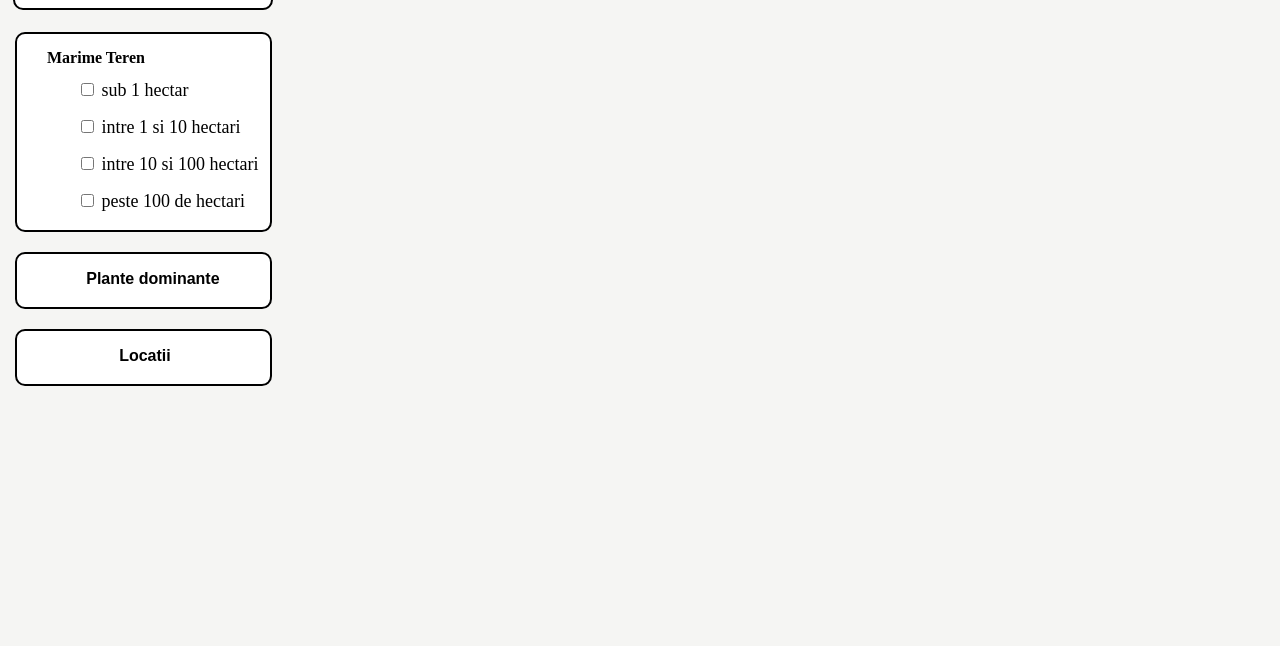
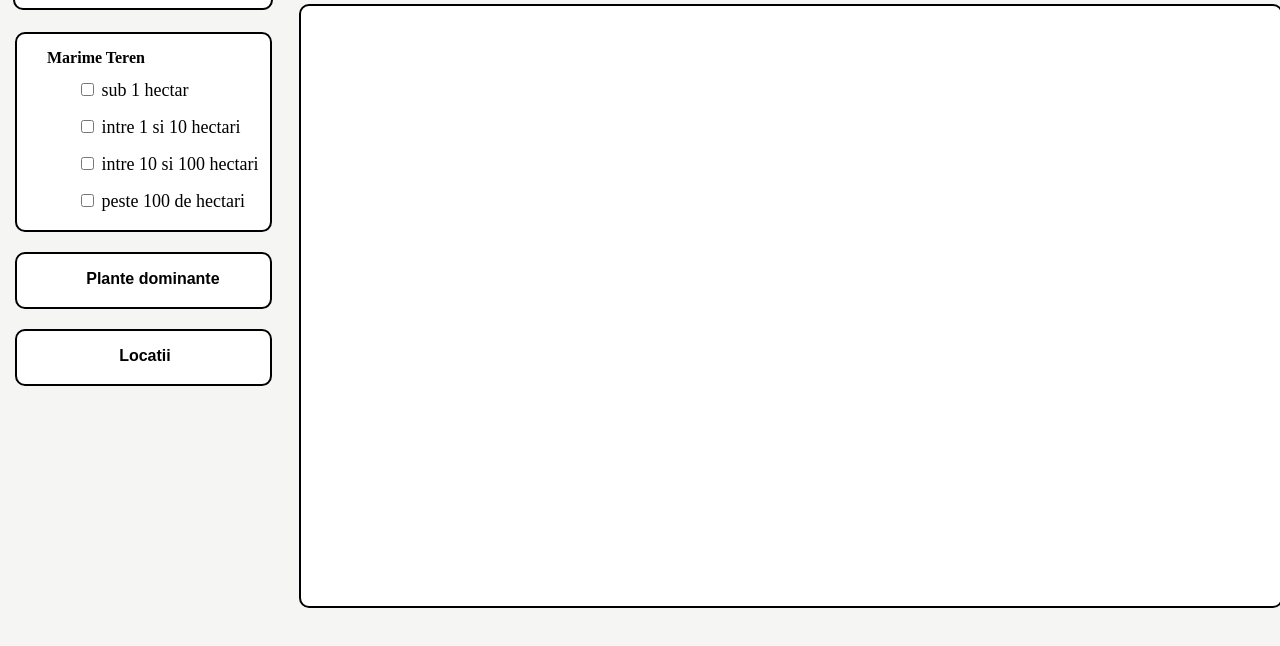
Before and after one commit to DusciucDaniel/HiveMind, a plain HTML site: page aboutus.html in a window 1280 px wide. Shown: the part 142-788 px from the top of the page. Drawn offline with Linux system fonts and the light colour scheme.

Commit message:
9 Mar 2025, 02:47

```diff
--- a/aboutus.html
+++ b/aboutus.html
@@ -110,19 +110,19 @@
                     </diva> <br>
                     <diva>
                         <input type="checkbox">
-                        <p>Salcam</p>
+                        <p></p>
                     </diva>
                     <diva>
                         <input type="checkbox">
-                        <p>Salcam</p>
+                        <p></p>
                     </diva> <br>
                     <diva>
                         <input type="checkbox">
-                        <p>Salcam</p>
+                        <p></p>
                     </diva>
                     <diva>
                         <input type="checkbox">
-                        <p>Marea Britanie</p>
+                        <p></p>
                     </diva> <br>
 
                 </diva>
@@ -136,7 +136,9 @@
 
         </TopTab>
 
+        <BottomTab>
 
+        </BottomTab>
     </RightTab>
 
 </body>
--- a/style.css
+++ b/style.css
@@ -215,3 +215,16 @@ p2 {
   .dropdown-content a:hover {background-color: #ddd;}
 
   .dropdown:hover .dropdown-content {display: block;}
+
+  BottomTab {
+    border: 2px solid black;
+    display: inline-block;
+    width: 91%;
+    height: 600px;
+    margin-bottom: 30px;
+    padding-left: 30px;
+    padding-right: 30px;
+    margin-left: 2.5%;
+    background-color: white;
+    border-radius: 10px;
+  }
```
